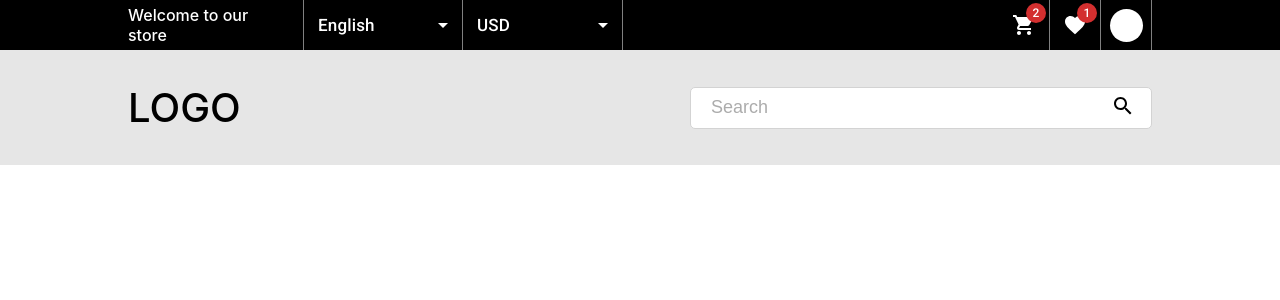
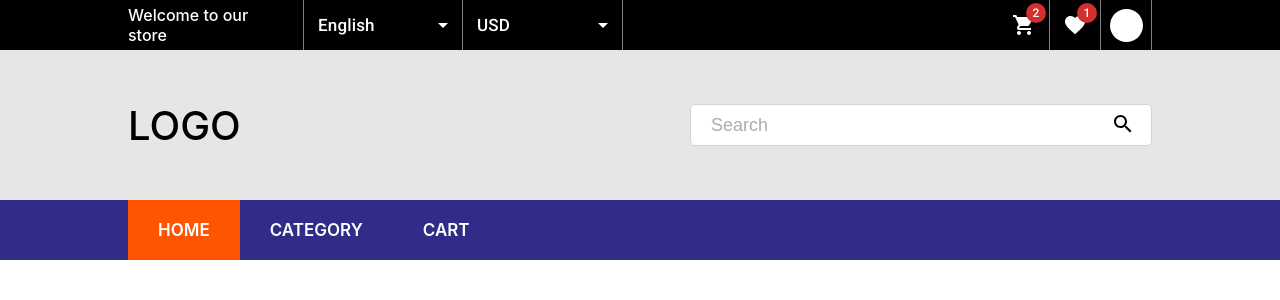
Before and after one commit to MagPtak/ShopApp, a React (Create React App) app: page / in a window 1280 px wide. Shown: the top 300 px of the page. Built offline with nearby package versions, Linux system fonts and the light colour scheme; the HTML template or start-up script is replaced by a standard one.

Commit message:
{JRD-4] create Nav component

```diff
--- a/public/index.html
+++ b/public/index.html
@@ -16,6 +16,8 @@
       rel="stylesheet"
       href="https://fonts.googleapis.com/icon?family=Material+Icons"
     />
+
+
     <title>Shop App</title>
   </head>
   <body>
--- a/src/components/Home/Home.tsx
+++ b/src/components/Home/Home.tsx
@@ -1,7 +1,7 @@
 import React from 'react';
 import Header from './Header/Header';
 import Search from './Search/Search';
-import Nav from '../Nav';
+import Nav from './Nav/Nav';
 
 const Home: React.FC<{}> = () => {
  return (
--- /dev/null
+++ b/src/components/Home/Nav/Nav.css
@@ -0,0 +1,28 @@
+.navContainer {
+  height: 60px;
+  background-color: rgb(48, 44, 136);
+  color: #fff;
+  font-size: 16px;
+  font-weight: 500;
+}
+
+.navContent{
+  display: flex;
+  align-items: center;
+  margin: 0 10% 0 10%;
+  justify-content: flex-start;
+  height: 100%;
+  color: #fff;
+
+}
+
+a {
+  display: flex;
+  align-items: center;
+  height: 100%;
+  padding: 0 30px 0 30px;
+  color: #fff;
+  font-size: 17px;
+  font-weight: 600;
+  text-decoration: none;
+}
--- /dev/null
+++ b/src/components/Home/Nav/Nav.tsx
@@ -0,0 +1,27 @@
+import React from 'react';
+import { NavLink } from 'react-router-dom';
+import './Nav.css';
+
+const Nav: React.FC<{}> = () => {
+
+  return (
+    <div className='navContainer'>
+      <div className='navContent'>
+        <NavLink to="/" style={({isActive}) => ({
+        backgroundColor: isActive ? "rgb(255, 85, 0)" : "rgb(48, 44, 136)"})}>
+        HOME
+        </NavLink>
+        <NavLink to="/category" style={({isActive}) => ({
+        backgroundColor: isActive ? "rgb(255, 85, 0)" : "rgb(48, 44, 136)"})}>
+        CATEGORY
+        </NavLink>
+        <NavLink to="/cart" style={({isActive}) => ({
+        backgroundColor: isActive ? "rgb(255, 85, 0)" : "rgb(48, 44, 136)"})}>
+        CART
+        </NavLink>
+      </div>
+    </div>
+  )
+}
+
+export default Nav;
--- a/src/components/Home/Search/Search.css
+++ b/src/components/Home/Search/Search.css
@@ -1,5 +1,5 @@
 .searchContainer {
-  height: 115px;
+  height: 150px;
   background-color: rgb(230, 230, 230);
   color: #fff;
   font-size: 16px;
@@ -26,20 +26,10 @@
   font-size: 40px;
 }
 
-form {
-  display: flex;
-}
-
 .input {
-  /* height: 40px;
-  width: 440px;
-  border-radius: 5px 0 0 5px; */
-  /* border: 1px solid lightgray; */
   border: none;
   height: 40px;
   width: 440px;
-  /* padding-left: 10px;
-  font-size: 18px; */
   outline: none;
   font-size: 18px;
   padding: 0 10px 0 10px;
@@ -60,9 +50,6 @@ form {
   background-color: #fff;
 }
 
-
-
-
 .button {
   height: 40px;
   width: 40px;
--- a/src/components/Home/Search/Search.tsx
+++ b/src/components/Home/Search/Search.tsx
@@ -1,8 +1,6 @@
 import SearchIcon from '@mui/icons-material/Search';
 import React from 'react';
-import "./Search.css"
-import { makeStyles } from "@mui/styles";
-
+import "./Search.css";
 
 const Search: React.FC<{}> = () => {
 
--- a/src/components/Nav.tsx
+++ /dev/null
@@ -1,9 +0,0 @@
-import React from 'react';
-
-const Nav: React.FC<{}> = () => {
-  return (
-    <div></div>
-  )
-}
-
-export default Nav;
```
